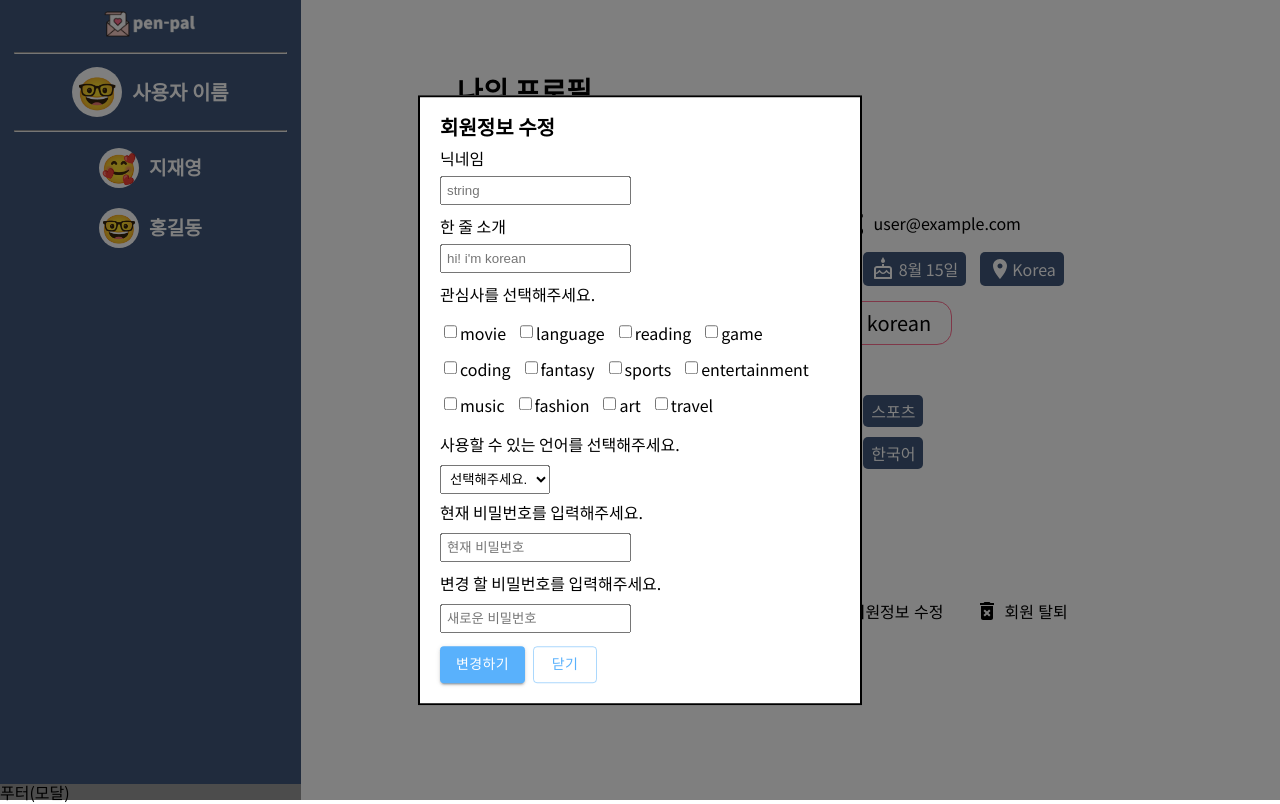
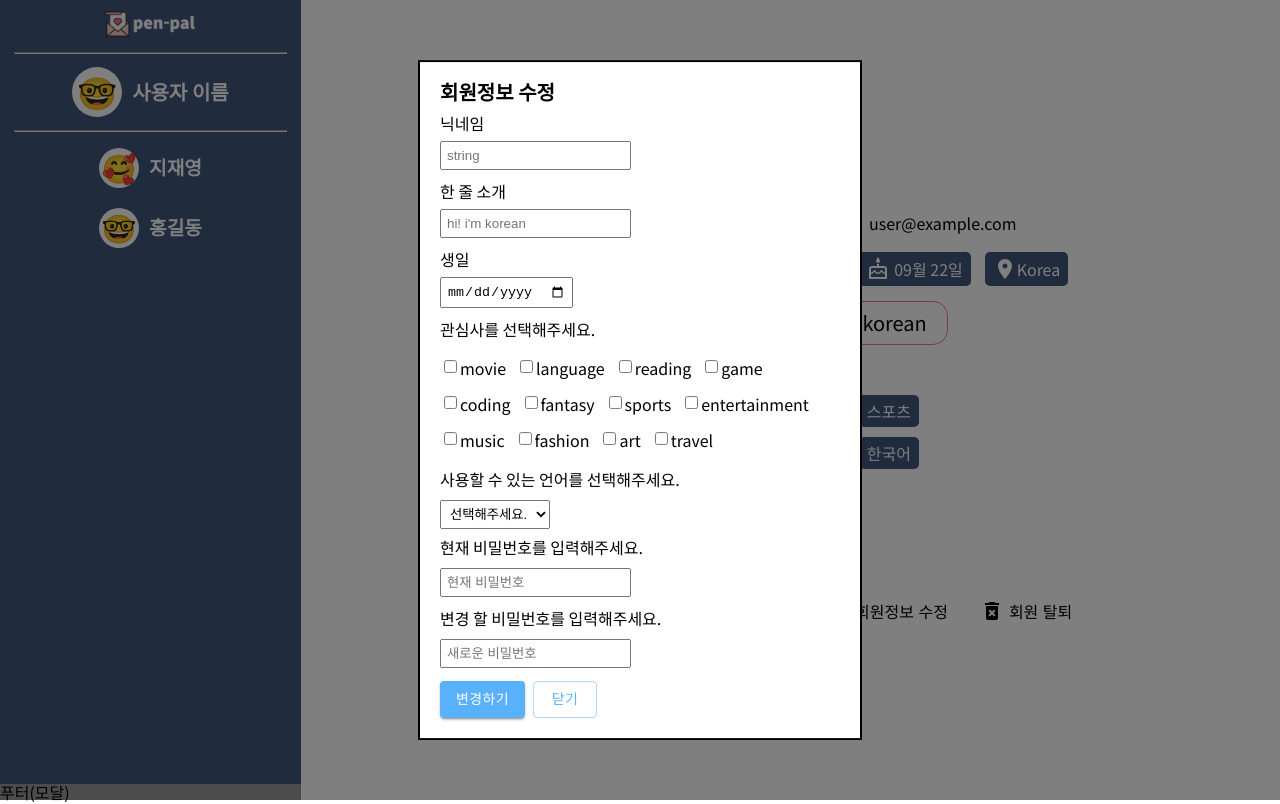
Before and after one commit to nowirte/MaeilMail, a React (Create React App) app in the folder client/: page /mypage in a window 1280 px wide. Both pictures are taken after a click on the button "회원정보 수정". Built offline with nearby package versions, Linux system fonts and the light colour scheme.

Commit message:
feat: 마이페이지 생일 데이터 세팅

```diff
--- a/client/src/pages/MyPage/User.jsx
+++ b/client/src/pages/MyPage/User.jsx
@@ -1,3 +1,4 @@
+/* eslint-disable no-shadow */
 import React from 'react';
 import styled from 'styled-components';
 import { useSelector } from 'react-redux';
@@ -69,6 +70,8 @@ const UserArea = () => {
   const userData = useSelector(state => {
     return state;
   });
+  const birthday = userData.birthday.split('-');
+
   return (
     <User>
       <Account>
@@ -85,7 +88,7 @@ const UserArea = () => {
         <div className="birthday">
           <p>
             <CakeOutlinedIcon className="birthday" />
-            {userData.birthday}
+            {birthday[1]}월 {birthday[2]}일
           </p>
         </div>
         <div className="location">
--- a/client/src/pages/MyPage/UserInfoEdit.jsx
+++ b/client/src/pages/MyPage/UserInfoEdit.jsx
@@ -109,6 +109,17 @@ const UserInfoEditArea = () => {
                   }}
                 />
               </label>
+              <label htmlFor="birthday">
+                생일
+                <input
+                  id="birthday"
+                  type="date"
+                  name="birthday"
+                  onChange={e => {
+                    handleEditState(e);
+                  }}
+                />
+              </label>
               <p>관심사를 선택해주세요.</p>
 
               <p id="favoriteTopic">
--- a/client/src/pages/MyPage/reducer/mypage.js
+++ b/client/src/pages/MyPage/reducer/mypage.js
@@ -24,7 +24,7 @@ const initailState = {
   language: '영어',
   password: '12345',
   email: 'user@example.com',
-  birthday: '8월 15일',
+  birthday: '1993-09-22',
   gender: 'female',
   location: 'Korea',
   profile_image: 'string',
```
